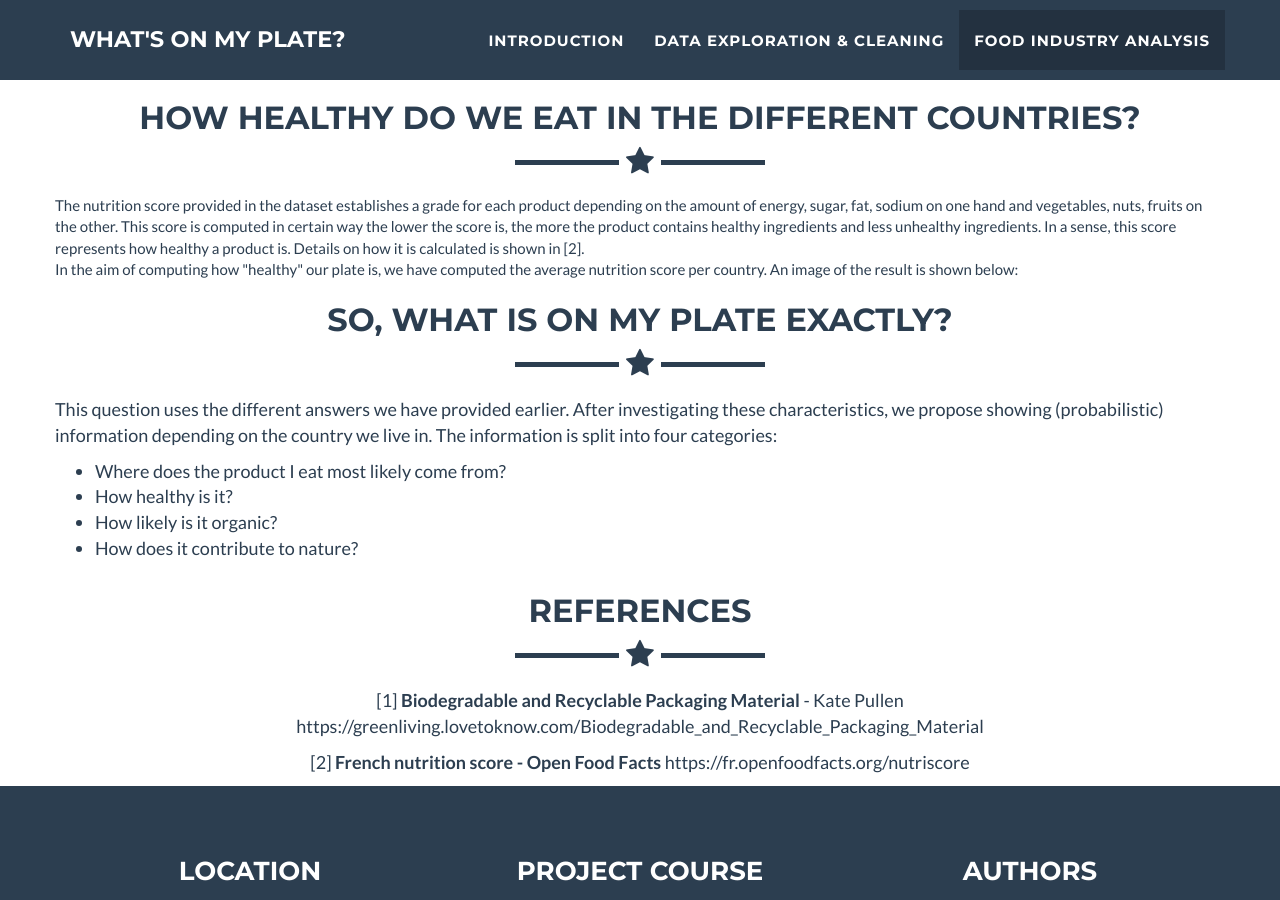
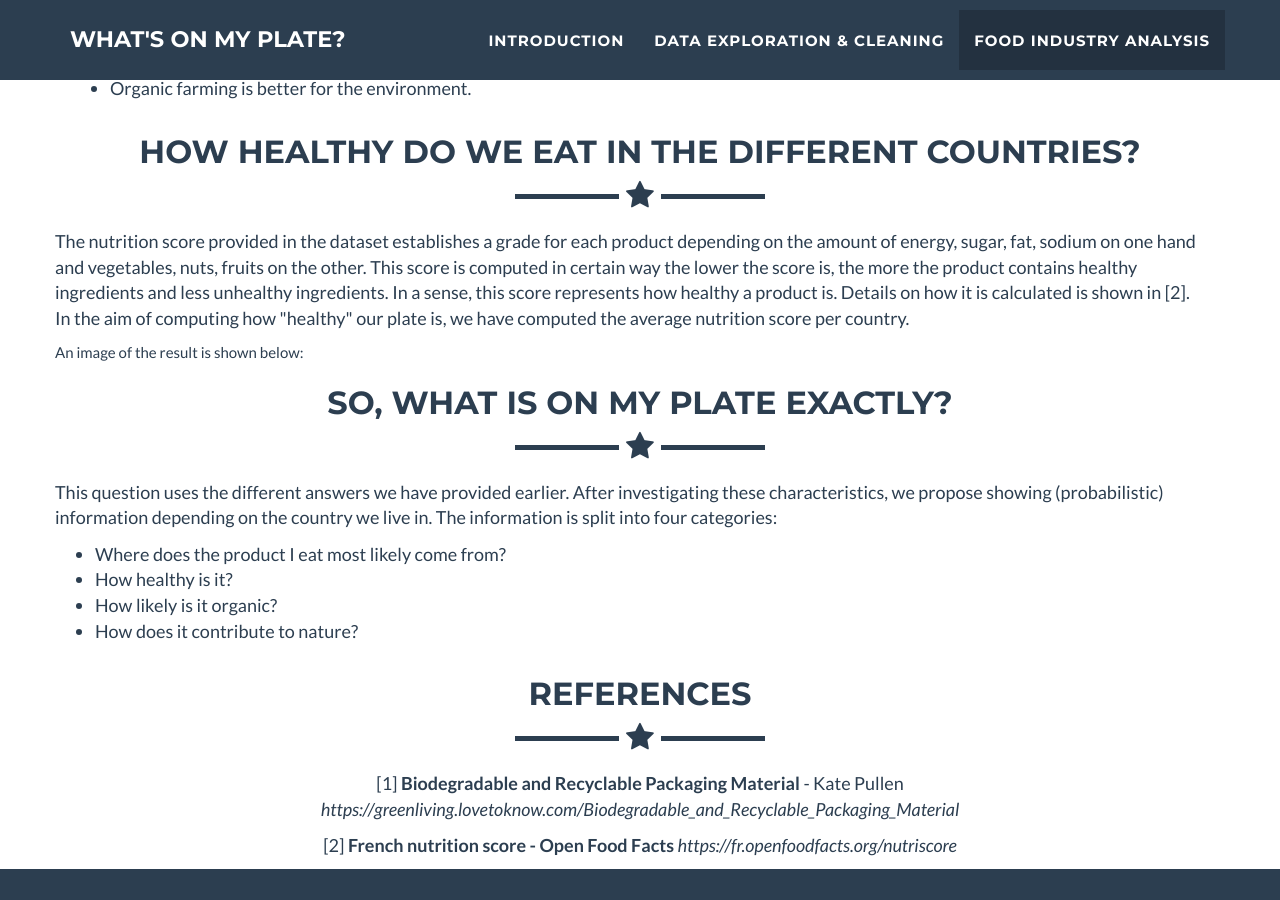
Before and after one commit to AhmedAhres/whats-on-my-plate, a Jekyll site: the page built from index.html, in a window 1280 px wide and 900 px high, scrolled down 6844 px. Built offline with Jekyll 4.4.1, drawn with Linux system fonts in a browser that asks for light colours.

Commit message:
Made the font bigger

```diff
--- a/_includes/middle.html
+++ b/_includes/middle.html
@@ -94,8 +94,8 @@
                     <h2>What is the proportion of imported/exported products per country?</h2>
                     <hr class="star-primary">
                 </div>
-                To understand the origin of the products, we have decided to investigate the proportion of imported/exported products per country.
-                This is then used to compute where do the products we eat in a certain country most likely come from.
+                <p class="list"> To understand the origin of the products, we have decided to investigate the proportion of imported/exported products per country.
+                This is then used to compute where do the products we eat in a certain country most likely come from. </p>
             </div>
         </div>
     </subsection>
@@ -157,7 +157,7 @@
                     <hr class="star-primary">
                 </div>
             </div>
-            Some of the most important advantages of organic food include:
+            <p class="list"> Some of the most important advantages of organic food include: </p>
             <ul class="list">
               <li>Organic produce contains fewer pesticides.</li>
               <li>Organic farming is better for the environment.</li>
@@ -174,11 +174,11 @@
                     <h2>How healthy do we eat in the different countries?</h2>
                     <hr class="star-primary">
                 </div>
-                The nutrition score provided in the dataset establishes a grade for each product depending on the amount of
+                <p class="list"> The nutrition score provided in the dataset establishes a grade for each product depending on the amount of
                 energy, sugar, fat, sodium on one hand and vegetables, nuts, fruits on the other. This score is computed
                 in certain way the lower the score is, the more the product contains healthy ingredients and less unhealthy ingredients.
                 In a sense, this score represents how healthy a product is. Details on how it is calculated is shown in [2]. <br>
-                In the aim of computing how "healthy" our plate is, we have computed the average nutrition score per country.
+                In the aim of computing how "healthy" our plate is, we have computed the average nutrition score per country. </p>
                 An image of the result is shown below:
 
             </div>
@@ -212,8 +212,8 @@
                     <h2>References</h2>
                     <hr class="star-primary">
                     <p class="list"> [1] <b> Biodegradable and Recyclable Packaging Material </b> - Kate Pullen
-                      https://greenliving.lovetoknow.com/Biodegradable_and_Recyclable_Packaging_Material <br> </p>
-                    <p class="list"> [2] <b> French nutrition score - Open Food Facts </b> https://fr.openfoodfacts.org/nutriscore
+                      <i> https://greenliving.lovetoknow.com/Biodegradable_and_Recyclable_Packaging_Material </i> <br> </p>
+                    <p class="list"> [2] <b> French nutrition score - Open Food Facts </b>  <i> https://fr.openfoodfacts.org/nutriscore </i>
                 </div>
             </div>
         </div>
```
